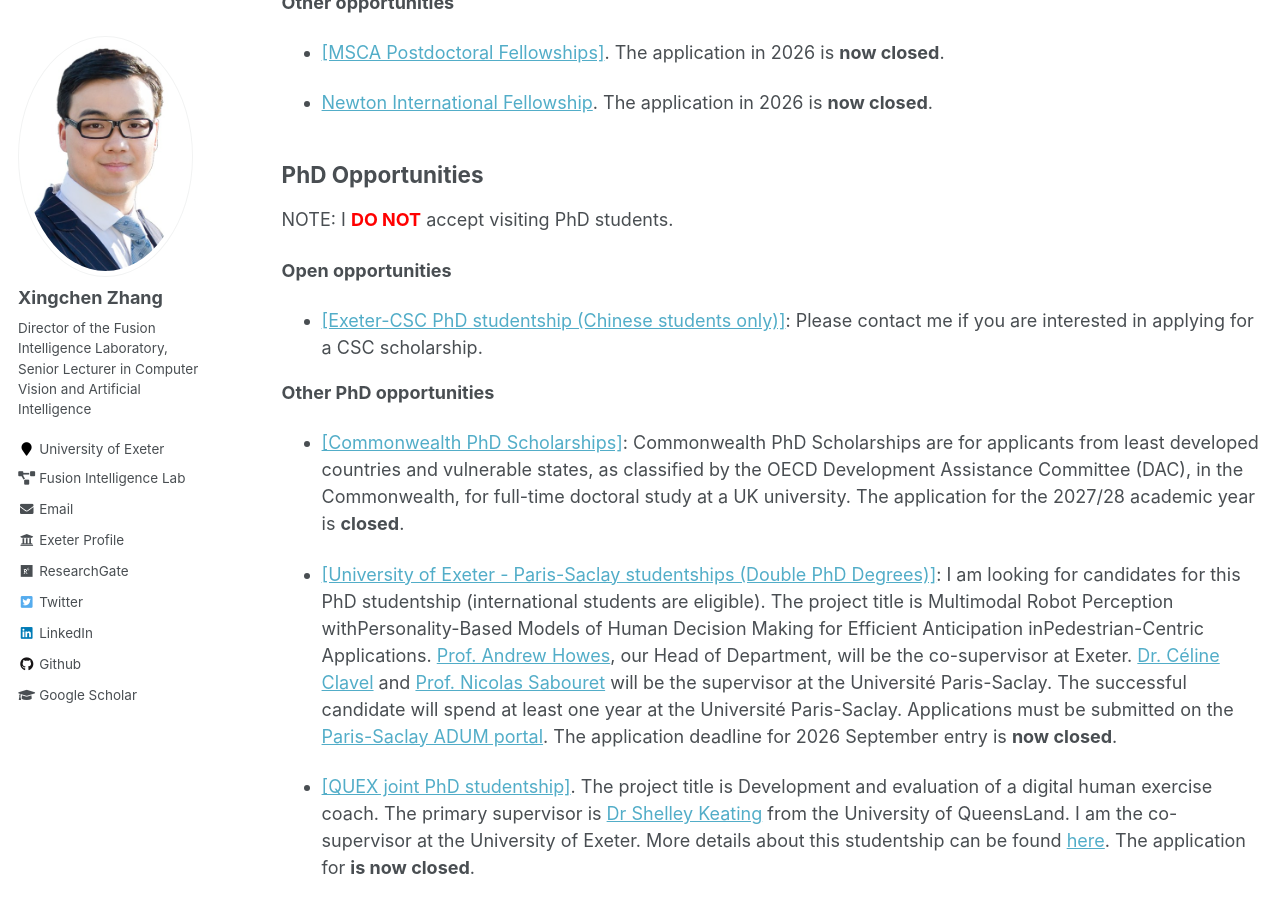
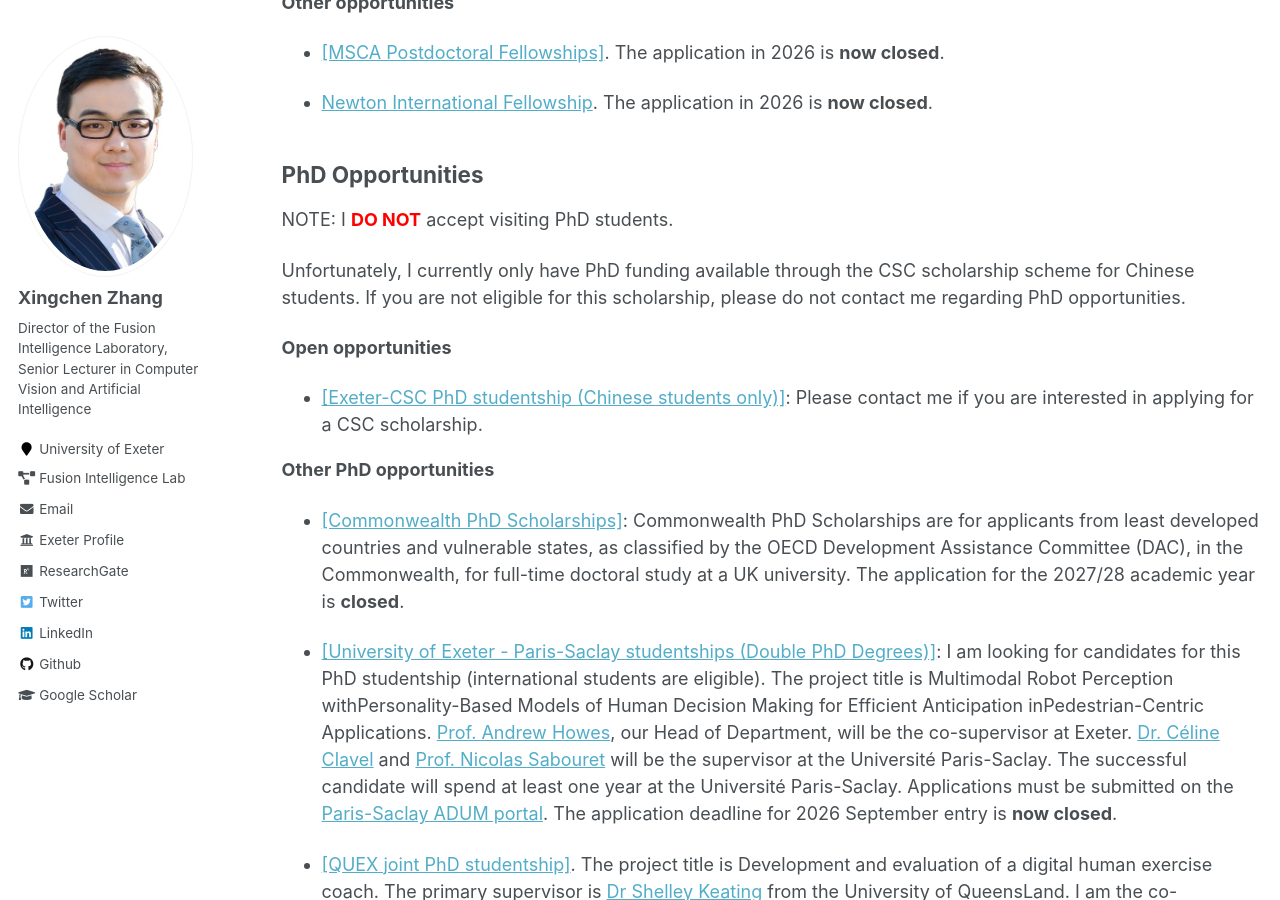
Before and after one commit to xingchenzhang/xingchenzhang.github.io, a Jekyll site: the page built from _pages/opportunities.md, in a window 1280 px wide and 900 px high, scrolled down 397 px. Built offline with Jekyll 4.4.1, drawn with Linux system fonts in a browser that asks for light colours.

Commit message:
update studentship

```diff
--- a/_pages/opportunities.md
+++ b/_pages/opportunities.md
@@ -26,6 +26,8 @@ PhD Opportunities
 
 NOTE: I **<span style="color: red;"> DO NOT</span>** accept visiting PhD students.
 
+Unfortunately, I currently only have PhD funding available through the CSC scholarship scheme for Chinese students. If you are not eligible for this scholarship, please do not contact me regarding PhD opportunities.
+
 **Open opportunities**
 
 - [[Exeter-CSC PhD studentship (Chinese students only)]](https://www.exeter.ac.uk/study/pg-research/csc-scholarships/): Please contact me if you are interested in applying for a CSC scholarship.
```
